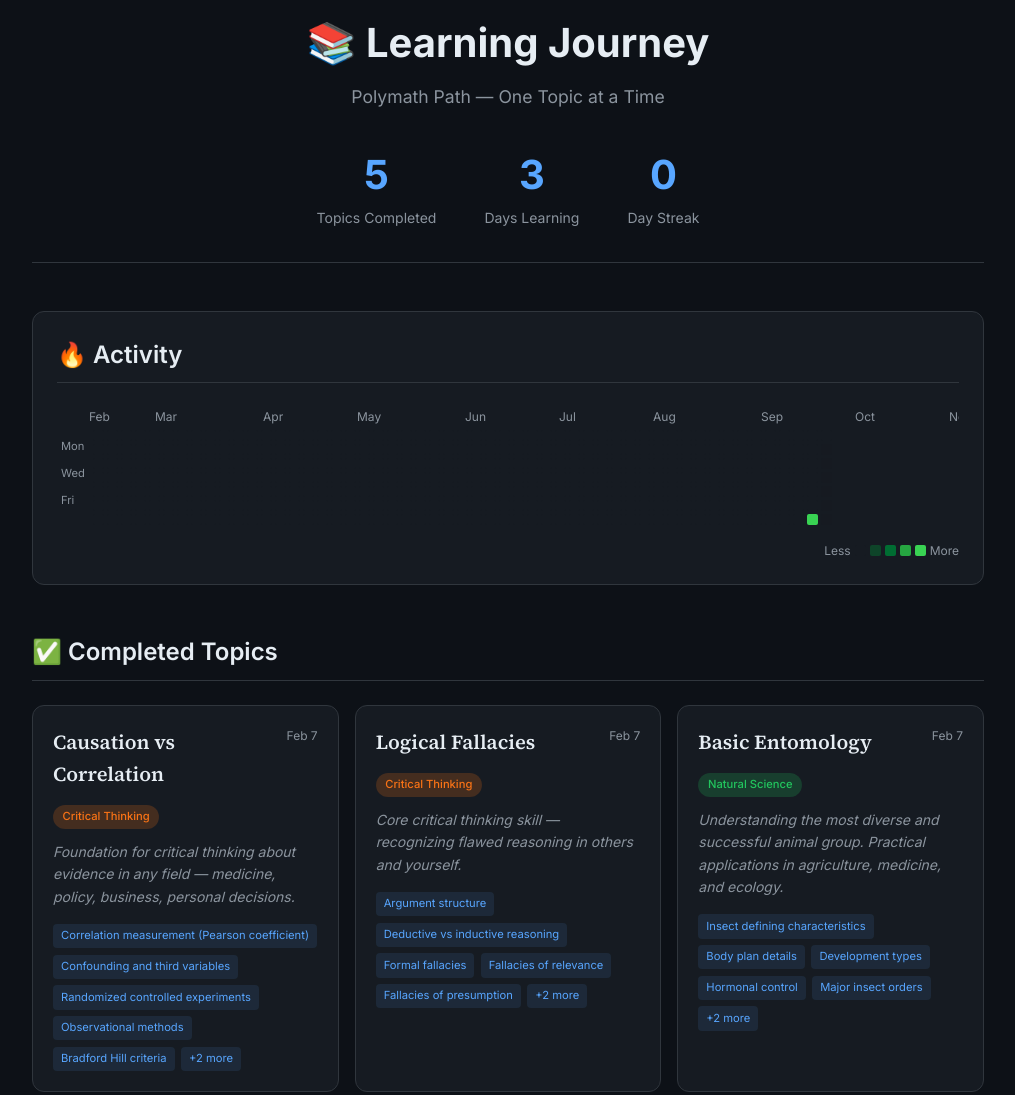
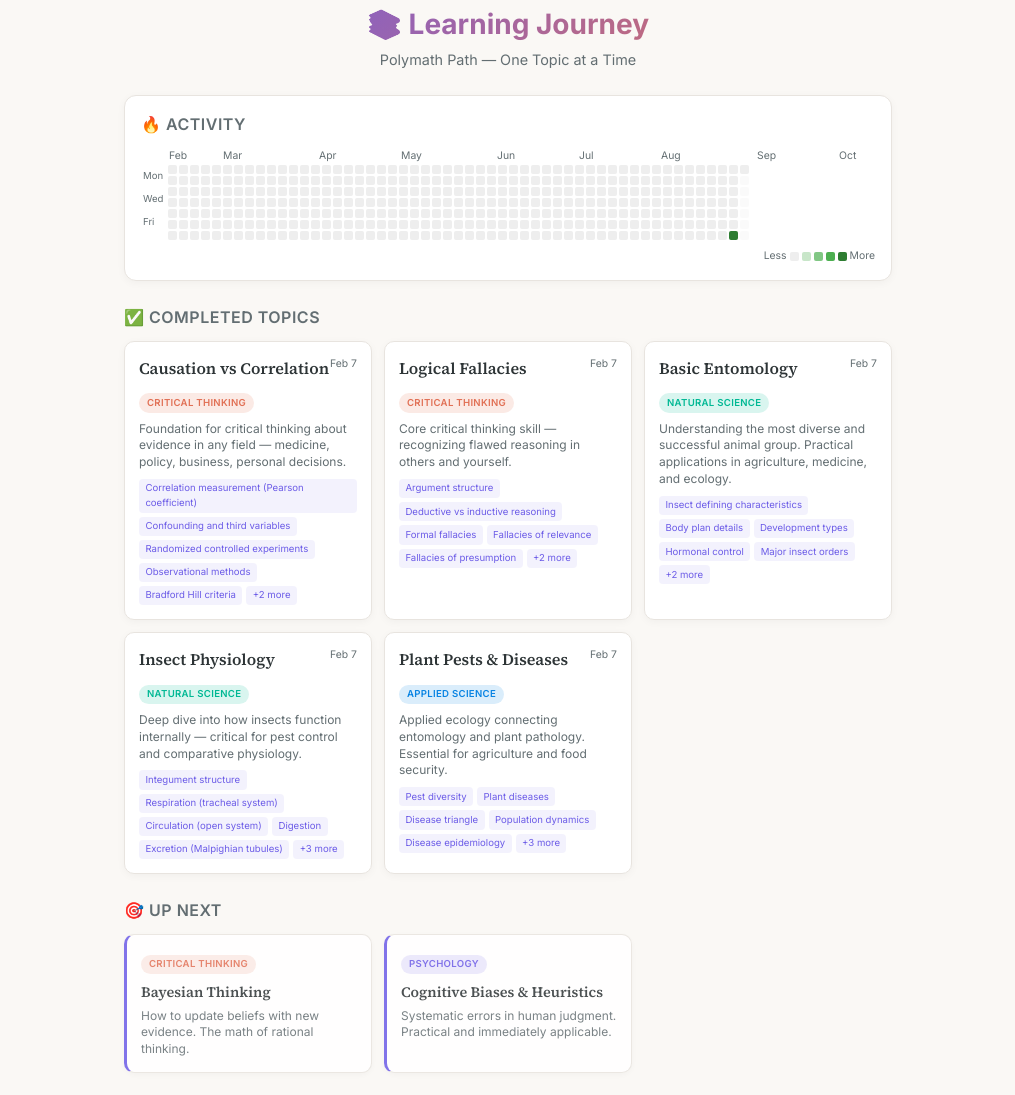
Before and after one commit to fikriauliya/learning-journey, a website: page index.html in a window 1280 px wide. Shown: the part 21-1116 px from the top of the page, without its empty margins (132-1147 px from the left). Drawn offline with Linux system fonts and the light colour scheme.

Commit message:
Make site compact, remove stats, warm light theme

```diff
--- a/styles.css
+++ b/styles.css
@@ -1,19 +1,20 @@
 :root {
-  --bg: #0d1117;
-  --bg-secondary: #161b22;
-  --border: #30363d;
-  --text: #e6edf3;
-  --text-muted: #8b949e;
-  --accent: #58a6ff;
-  --green-0: #161b22;
-  --green-1: #0e4429;
-  --green-2: #006d32;
-  --green-3: #26a641;
-  --green-4: #39d353;
-  --category-critical: #f97316;
-  --category-natural: #22c55e;
-  --category-applied: #3b82f6;
-  --category-psychology: #a855f7;
+  --bg: #faf8f5;
+  --bg-secondary: #ffffff;
+  --border: #e8e4df;
+  --text: #2d3436;
+  --text-muted: #636e72;
+  --accent: #6c5ce7;
+  --accent-light: #a29bfe;
+  --green-0: #eee;
+  --green-1: #c8e6c9;
+  --green-2: #81c784;
+  --green-3: #4caf50;
+  --green-4: #2e7d32;
+  --category-critical: #e17055;
+  --category-natural: #00b894;
+  --category-applied: #0984e3;
+  --category-psychology: #6c5ce7;
 }
 
 * {
@@ -26,76 +27,60 @@
   font-family: 'Inter', -apple-system, BlinkMacSystemFont, sans-serif;
   background: var(--bg);
   color: var(--text);
-  line-height: 1.6;
+  line-height: 1.5;
   min-height: 100vh;
 }
 
 .container {
-  max-width: 1000px;
+  max-width: 800px;
   margin: 0 auto;
-  padding: 2rem 1.5rem;
+  padding: 1.5rem 1rem;
 }
 
 header {
   text-align: center;
-  margin-bottom: 3rem;
-  padding-bottom: 2rem;
-  border-bottom: 1px solid var(--border);
+  margin-bottom: 1.5rem;
 }
 
 h1 {
-  font-size: 2.5rem;
+  font-size: 1.75rem;
   font-weight: 700;
-  margin-bottom: 0.5rem;
+  margin-bottom: 0.25rem;
+  background: linear-gradient(135deg, var(--accent), var(--category-critical));
+  -webkit-background-clip: text;
+  -webkit-text-fill-color: transparent;
+  background-clip: text;
 }
 
 .subtitle {
   color: var(--text-muted);
-  font-size: 1.1rem;
+  font-size: 0.9rem;
 }
 
 .stats {
-  display: flex;
-  justify-content: center;
-  gap: 3rem;
-  margin-top: 2rem;
-}
-
-.stat {
-  display: flex;
-  flex-direction: column;
-  align-items: center;
-}
-
-.stat-value {
-  font-size: 2.5rem;
-  font-weight: 700;
-  color: var(--accent);
-}
-
-.stat-label {
-  color: var(--text-muted);
-  font-size: 0.875rem;
+  display: none;
 }
 
 section {
-  margin-bottom: 3rem;
+  margin-bottom: 1.5rem;
 }
 
 h2 {
-  font-size: 1.5rem;
+  font-size: 1rem;
   font-weight: 600;
-  margin-bottom: 1.5rem;
-  padding-bottom: 0.5rem;
-  border-bottom: 1px solid var(--border);
+  margin-bottom: 0.75rem;
+  color: var(--text-muted);
+  text-transform: uppercase;
+  letter-spacing: 0.5px;
 }
 
 /* Heatmap Styles */
 .heatmap-section {
   background: var(--bg-secondary);
   border-radius: 12px;
-  padding: 1.5rem;
+  padding: 1rem;
   border: 1px solid var(--border);
+  box-shadow: 0 2px 8px rgba(0,0,0,0.04);
 }
 
 .heatmap-container {
@@ -104,42 +89,42 @@
 
 .heatmap-months {
   display: flex;
-  padding-left: 32px;
-  margin-bottom: 4px;
-  font-size: 0.75rem;
+  padding-left: 28px;
+  margin-bottom: 2px;
+  font-size: 0.65rem;
   color: var(--text-muted);
 }
 
 .heatmap-months span {
   flex: 1;
-  min-width: 52px;
+  min-width: 40px;
 }
 
 .heatmap-wrapper {
   display: flex;
-  gap: 4px;
+  gap: 3px;
 }
 
 .heatmap-days {
   display: flex;
   flex-direction: column;
   justify-content: space-between;
-  font-size: 0.7rem;
+  font-size: 0.6rem;
   color: var(--text-muted);
-  padding: 8px 4px;
-  height: 88px;
+  padding: 4px 2px;
+  height: 68px;
 }
 
 .heatmap {
   display: grid;
   grid-template-rows: repeat(7, 1fr);
   grid-auto-flow: column;
-  gap: 3px;
+  gap: 2px;
 }
 
 .heatmap-cell {
-  width: 11px;
-  height: 11px;
+  width: 9px;
+  height: 9px;
   border-radius: 2px;
   background: var(--green-0);
   cursor: pointer;
@@ -147,7 +132,7 @@
 }
 
 .heatmap-cell:hover {
-  transform: scale(1.3);
+  transform: scale(1.4);
 }
 
 .heatmap-cell.level-1 { background: var(--green-1); }
@@ -159,15 +144,15 @@
   display: flex;
   align-items: center;
   justify-content: flex-end;
-  gap: 4px;
-  margin-top: 1rem;
-  font-size: 0.75rem;
+  gap: 3px;
+  margin-top: 0.5rem;
+  font-size: 0.65rem;
   color: var(--text-muted);
 }
 
 .legend-box {
-  width: 11px;
-  height: 11px;
+  width: 9px;
+  height: 9px;
   border-radius: 2px;
 }
 
@@ -180,125 +165,128 @@
 /* Topics Grid */
 .topics-grid {
   display: grid;
-  grid-template-columns: repeat(auto-fill, minmax(300px, 1fr));
-  gap: 1rem;
+  grid-template-columns: repeat(auto-fill, minmax(240px, 1fr));
+  gap: 0.75rem;
 }
 
 .topic-card {
   background: var(--bg-secondary);
   border: 1px solid var(--border);
-  border-radius: 12px;
-  padding: 1.25rem;
+  border-radius: 10px;
+  padding: 0.875rem;
   transition: transform 0.2s, box-shadow 0.2s;
+  box-shadow: 0 2px 8px rgba(0,0,0,0.04);
 }
 
 .topic-card:hover {
   transform: translateY(-2px);
-  box-shadow: 0 8px 24px rgba(0, 0, 0, 0.3);
+  box-shadow: 0 6px 20px rgba(108, 92, 231, 0.12);
 }
 
 .topic-header {
   display: flex;
   justify-content: space-between;
   align-items: flex-start;
-  margin-bottom: 0.75rem;
+  margin-bottom: 0.5rem;
 }
 
 .topic-title {
   font-family: 'Source Serif 4', Georgia, serif;
-  font-size: 1.25rem;
+  font-size: 1rem;
   font-weight: 600;
+  color: var(--text);
 }
 
 .topic-date {
-  font-size: 0.75rem;
+  font-size: 0.65rem;
   color: var(--text-muted);
   white-space: nowrap;
 }
 
 .topic-category {
   display: inline-block;
-  font-size: 0.7rem;
-  font-weight: 500;
-  padding: 0.2rem 0.6rem;
+  font-size: 0.6rem;
+  font-weight: 600;
+  padding: 0.15rem 0.5rem;
   border-radius: 20px;
-  margin-bottom: 0.75rem;
+  margin-bottom: 0.5rem;
+  text-transform: uppercase;
+  letter-spacing: 0.3px;
 }
 
-.topic-category.critical { background: rgba(249, 115, 22, 0.2); color: var(--category-critical); }
-.topic-category.natural { background: rgba(34, 197, 94, 0.2); color: var(--category-natural); }
-.topic-category.applied { background: rgba(59, 130, 246, 0.2); color: var(--category-applied); }
-.topic-category.psychology { background: rgba(168, 85, 247, 0.2); color: var(--category-psychology); }
+.topic-category.critical { background: rgba(225, 112, 85, 0.15); color: var(--category-critical); }
+.topic-category.natural { background: rgba(0, 184, 148, 0.15); color: var(--category-natural); }
+.topic-category.applied { background: rgba(9, 132, 227, 0.15); color: var(--category-applied); }
+.topic-category.psychology { background: rgba(108, 92, 231, 0.15); color: var(--category-psychology); }
 
 .topic-why {
-  font-size: 0.875rem;
+  font-size: 0.75rem;
   color: var(--text-muted);
-  margin-bottom: 1rem;
-  font-style: italic;
+  margin-bottom: 0.5rem;
+  line-height: 1.4;
 }
 
 .topic-concepts {
   display: flex;
   flex-wrap: wrap;
-  gap: 0.4rem;
+  gap: 0.25rem;
 }
 
 .concept-tag {
-  font-size: 0.7rem;
-  background: rgba(88, 166, 255, 0.1);
+  font-size: 0.6rem;
+  background: rgba(108, 92, 231, 0.08);
   color: var(--accent);
-  padding: 0.2rem 0.5rem;
+  padding: 0.15rem 0.4rem;
   border-radius: 4px;
 }
 
 /* Next Topics */
 .next-grid {
   display: grid;
-  grid-template-columns: repeat(auto-fill, minmax(280px, 1fr));
-  gap: 1rem;
+  grid-template-columns: repeat(auto-fill, minmax(220px, 1fr));
+  gap: 0.75rem;
 }
 
 .next-card {
   background: var(--bg-secondary);
   border: 1px solid var(--border);
-  border-radius: 12px;
-  padding: 1.25rem;
-  border-left: 4px solid var(--accent);
-  opacity: 0.8;
+  border-radius: 10px;
+  padding: 0.875rem;
+  border-left: 3px solid var(--accent);
+  opacity: 0.85;
+  box-shadow: 0 2px 8px rgba(0,0,0,0.04);
 }
 
 .next-card .topic-title {
-  font-size: 1.1rem;
-  margin-bottom: 0.5rem;
+  font-size: 0.9rem;
+  margin-bottom: 0.25rem;
 }
 
 .next-card .topic-description {
-  font-size: 0.875rem;
+  font-size: 0.75rem;
   color: var(--text-muted);
+  line-height: 1.4;
 }
 
 /* Footer */
 footer {
   text-align: center;
-  padding-top: 2rem;
-  border-top: 1px solid var(--border);
+  padding-top: 1rem;
   color: var(--text-muted);
-  font-size: 0.875rem;
+  font-size: 0.75rem;
 }
 
 .quote {
-  margin-top: 0.5rem;
+  margin-top: 0.25rem;
   font-family: 'Source Serif 4', Georgia, serif;
   font-style: italic;
-  font-size: 1rem;
-  color: var(--text);
+  font-size: 0.85rem;
+  color: var(--accent);
 }
 
 /* Responsive */
 @media (max-width: 640px) {
-  h1 { font-size: 1.75rem; }
-  .stats { gap: 1.5rem; }
-  .stat-value { font-size: 2rem; }
+  h1 { font-size: 1.5rem; }
   .topics-grid { grid-template-columns: 1fr; }
 }
 
@@ -307,12 +295,12 @@
   position: fixed;
   background: var(--bg-secondary);
   border: 1px solid var(--border);
-  padding: 0.5rem 0.75rem;
+  padding: 0.4rem 0.6rem;
   border-radius: 6px;
-  font-size: 0.75rem;
+  font-size: 0.7rem;
   pointer-events: none;
   z-index: 1000;
-  box-shadow: 0 4px 12px rgba(0, 0, 0, 0.3);
+  box-shadow: 0 4px 12px rgba(0, 0, 0, 0.1);
 }
 
 .tooltip strong {
```
